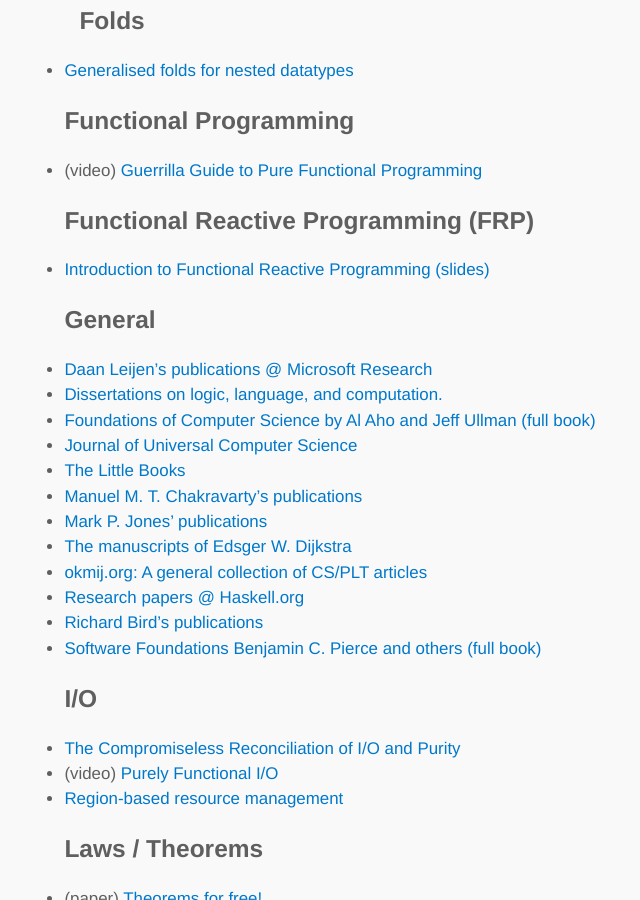
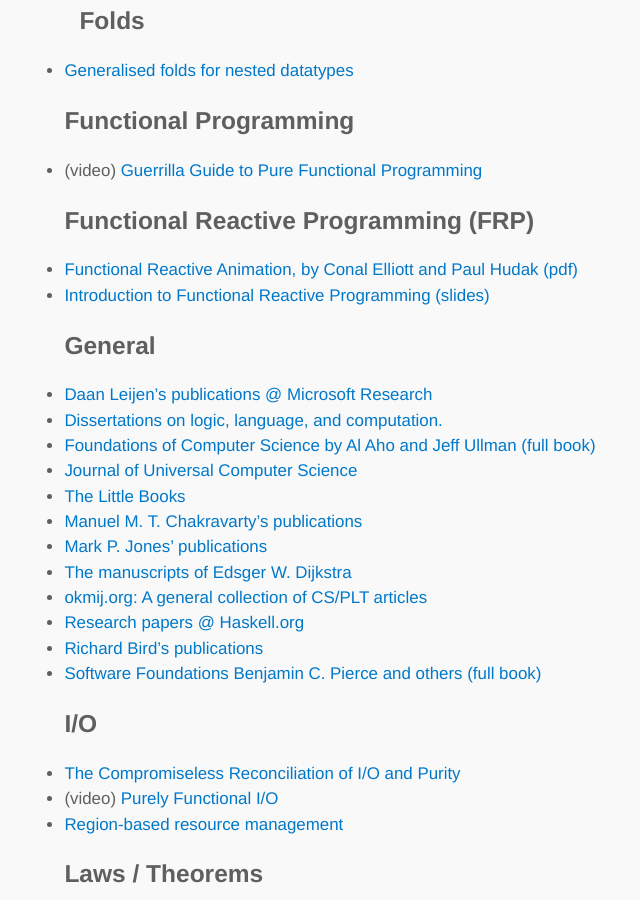
Before and after one commit to lambdatoast/lambdatoast.github.com, a Jekyll site: the page built from cs-resources/index.md, in a window 1280 px wide and 900 px high, scrolled down 2839 px. Shown: the whole window, without its empty margins (185-825 px from the left). Built offline with Jekyll 4.4.1, drawn with Linux system fonts in a browser that asks for light colours.

Commit message:
Add link to seminal FRP paper.

```diff
--- a/cs-resources/index.md
+++ b/cs-resources/index.md
@@ -93,6 +93,7 @@
 ## Functional Programming
   - (video) [Guerrilla Guide to Pure Functional Programming](http://vimeo.com/20293743)
 ## Functional Reactive Programming (FRP)
+  - [Functional Reactive Animation, by Conal Elliott and Paul Hudak (pdf)](http://haskell.cs.yale.edu/wp-content/uploads/2011/02/icfp97.pdf)
   - [Introduction to Functional Reactive Programming (slides)](http://www.slideshare.net/edwardamsden/introduction-to-functional-reactive-programming)
 ## General
   - [Daan Leijen's publications @ Microsoft Research](http://research.microsoft.com/apps/mobile/showpage.aspx?page=/en-us/people/daan/pubs.aspx)
```
